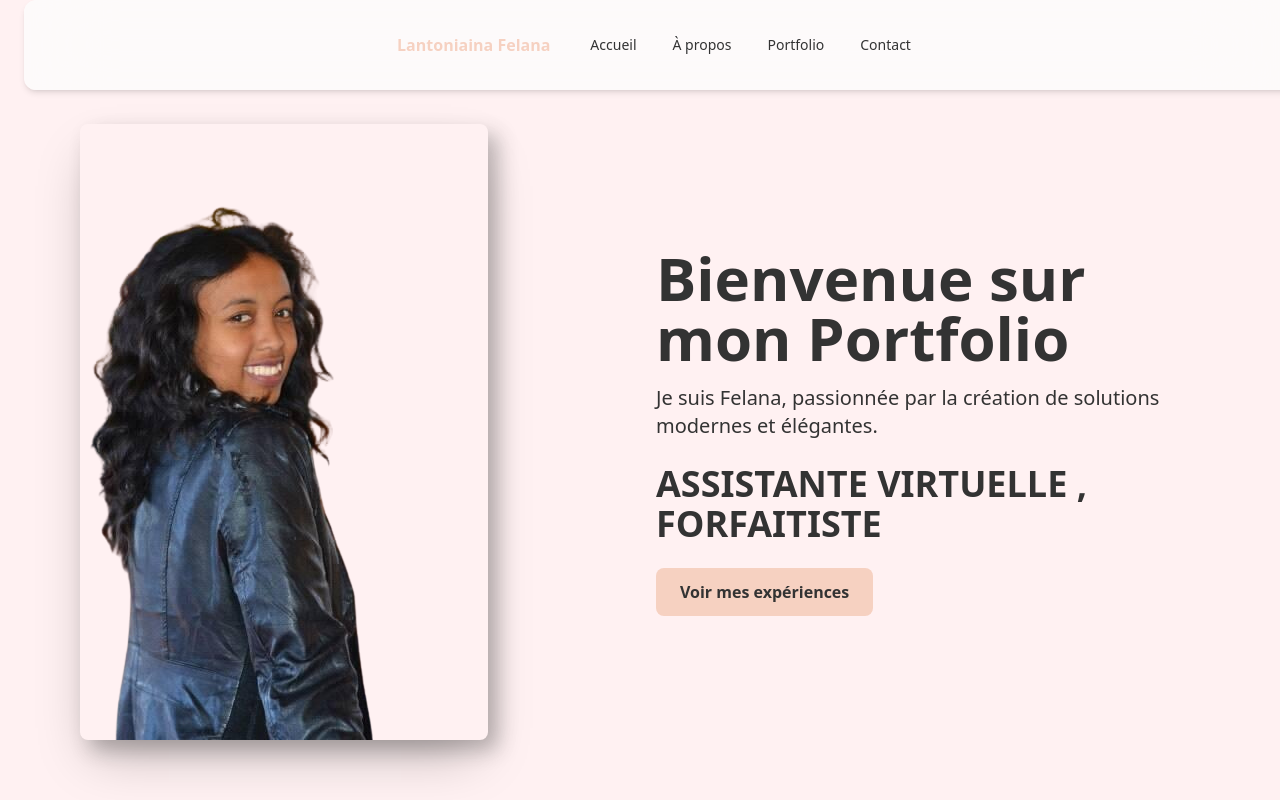
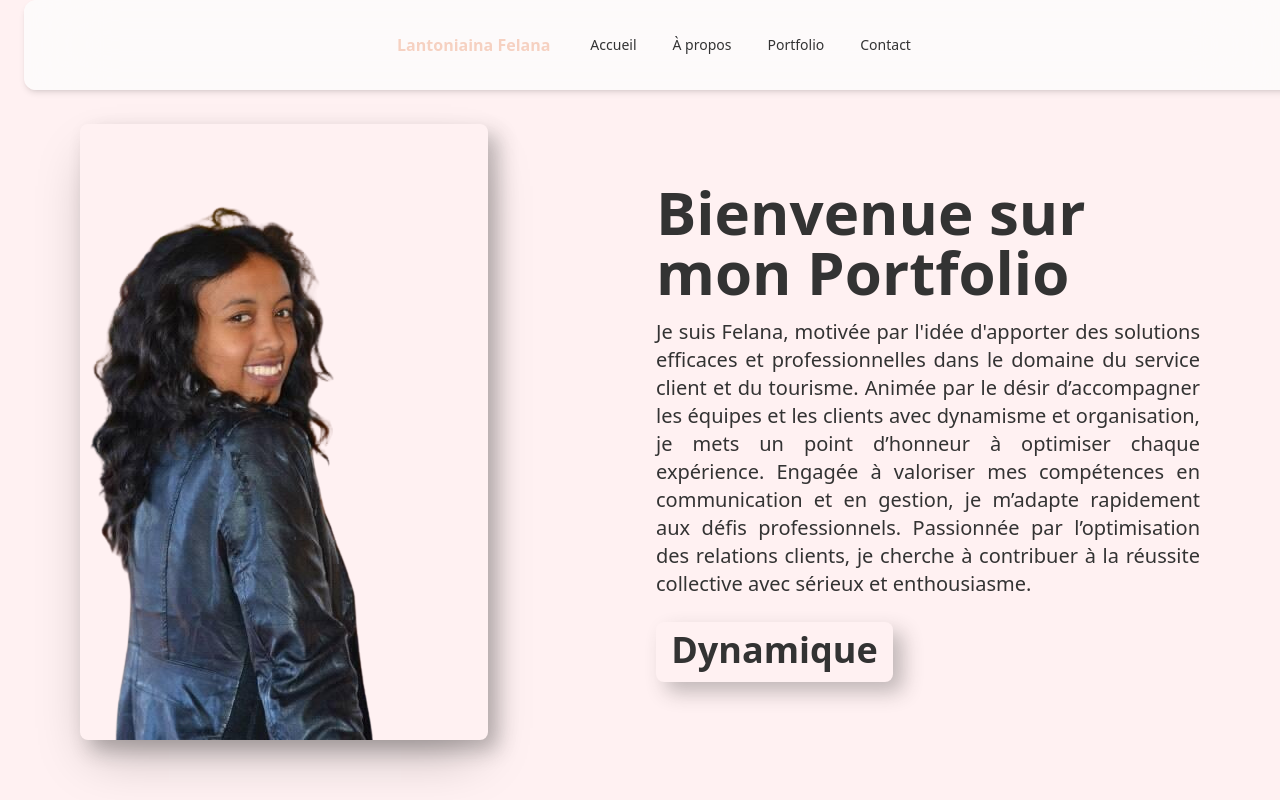
Before and after one commit to fetraandri/felanaPortfolio, a React (Vite) app: page / in a window 1280 px wide. Shown: the top 800 px of the page. Built offline with nearby package versions, Linux system fonts and the light colour scheme.

Commit message:
feat: add ContainerTextFlip component, integrate it into Home section, and include clsx utility for class management

```diff
--- a/package.json
+++ b/package.json
@@ -12,6 +12,7 @@
   "dependencies": {
     "@heroicons/react": "^2.2.0",
     "@material-tailwind/react": "^2.1.10",
+    "clsx": "^2.1.1",
     "framer-motion": "^12.6.3",
     "react": "^19.0.0",
     "react-dom": "^19.0.0",
--- /dev/null
+++ b/src/components/ContainerTextFlip.jsx
@@ -0,0 +1,83 @@
+"use client";
+import React, { useState, useEffect, useId } from "react";
+import { motion } from "framer-motion"; // Corrigé l'import pour framer-motion
+import { cn } from "../utils/cn"
+
+export function ContainerTextFlip({
+  words = [ "Motivée", "Dynamique", "Organisée"],
+  interval = 3000,
+  className,
+  textClassName,
+  animationDuration = 700
+}) {
+  const id = useId();
+  const [currentWordIndex, setCurrentWordIndex] = useState(0);
+  const [width, setWidth] = useState(100);
+  const textRef = React.useRef(null);
+
+  const updateWidthForWord = () => {
+    if (textRef.current) {
+      const textWidth = textRef.current.scrollWidth + 30; // Padding ajouté
+      setWidth(textWidth);
+    }
+  };
+
+  useEffect(() => {
+    updateWidthForWord();
+  }, [currentWordIndex]);
+
+  useEffect(() => {
+    const intervalId = setInterval(() => {
+      setCurrentWordIndex((prevIndex) => (prevIndex + 1) % words.length);
+    }, interval);
+
+    return () => clearInterval(intervalId);
+  }, [words, interval]);
+
+  return (
+    <motion.p
+      layout
+      layoutId={`words-here-${id}`}
+      animate={{ width }}
+      transition={{ duration: animationDuration / 2000 }}
+      className={cn(
+        "relative inline-block rounded-lg pt-2 pb-3 text-center text-4xl md:text-5xl lg:text-4xl font-bold text-gris-fonce",
+        "bg-rose-50",
+        "shadow-[10px_10px_20px_rgba(51,51,51,0.3)]",
+        className
+      )}
+      key={words[currentWordIndex]}
+    >
+      <motion.div
+        transition={{
+          duration: animationDuration / 1000,
+          ease: "easeInOut",
+        }}
+        className={cn("inline-block", textClassName)}
+        ref={textRef}
+        layoutId={`word-div-${words[currentWordIndex]}-${id}`}
+      >
+        <motion.div className="inline-block">
+          {words[currentWordIndex].split("").map((letter, index) => (
+            <motion.span
+              key={index}
+              initial={{
+                opacity: 0,
+                filter: "blur(10px)",
+              }}
+              animate={{
+                opacity: 1,
+                filter: "blur(0px)",
+              }}
+              transition={{
+                delay: index * 0.02,
+              }}
+            >
+              {letter}
+            </motion.span>
+          ))}
+        </motion.div>
+      </motion.div>
+    </motion.p>
+  );
+}
--- /dev/null
+++ b/src/lib/utils.jsx
@@ -0,0 +1,6 @@
+import { ClassValue, clsx } from "clsx";
+import { twMerge } from "tailwind-merge";
+
+export function cn(...inputs) {
+  return twMerge(clsx(inputs));
+}
--- a/src/sections/Home.jsx
+++ b/src/sections/Home.jsx
@@ -1,4 +1,5 @@
 import felanaImage from '../assets/felanawithoutbg.png';
+import { ContainerTextFlip } from '../components/ContainerTextFlip';
 
 function Home() {
   return (
@@ -15,7 +16,6 @@ function Home() {
               alt="Felana"
               className="w-3/4 lg:w-full max-w-md h-auto object-contain rounded-lg shadow-2xl"
             />
-            {/* Ombre personnalisée */}
             <div className="absolute inset-0 rounded-lg shadow-[10px_10px_20px_rgba(51,51,51,0.3)] pointer-events-none"></div>
           </div>
         </div>
@@ -25,18 +25,11 @@ function Home() {
           <h2 className="text-4xl md:text-5xl lg:text-6xl font-bold text-gris-fonce mb-4">
             Bienvenue sur mon Portfolio
           </h2>
-          <p className="text-lg md:text-xl text-gris-fonce mb-6">
-            Je suis Felana, passionnée par la création de solutions modernes et élégantes.
+          <p className="text-lg md:text-xl text-gris-fonce mb-6 text-justify">
+          Je suis Felana, motivée par l'idée d'apporter des solutions efficaces et professionnelles dans le domaine du service client et du tourisme. Animée par le désir d’accompagner les équipes et les clients avec dynamisme et organisation, je mets un point d’honneur à optimiser chaque expérience. Engagée à valoriser mes compétences en communication et en gestion, je m’adapte rapidement aux défis professionnels. Passionnée par l’optimisation des relations clients, je cherche à contribuer à la réussite collective avec sérieux et enthousiasme.
           </p>
-          <p className="text-2xl md:text-3xl lg:text-4xl font-semibold  mb-6 ">
-           ASSISTANTE VIRTUELLE , FORFAITISTE
-          </p>
-          <a
-            href="#portfolio"
-            className="inline-block bg-rose-poudre text-gris-fonce px-6 py-3 rounded-lg font-semibold hover:bg-lavande-claire transition-colors duration-300"
-          >
-            Voir mes expériences
-          </a>
+          <ContainerTextFlip /> {/* Intégration ici */}
+
         </div>
       </div>
     </section>
--- /dev/null
+++ b/src/utils/cn.js
@@ -0,0 +1,4 @@
+// src/utils/cn.js
+export function cn(...classes) {
+    return classes.filter(Boolean).join(" ");
+  }
```
Also changed, not shown: 1 other file (tests, documents, lock files or other folders).
